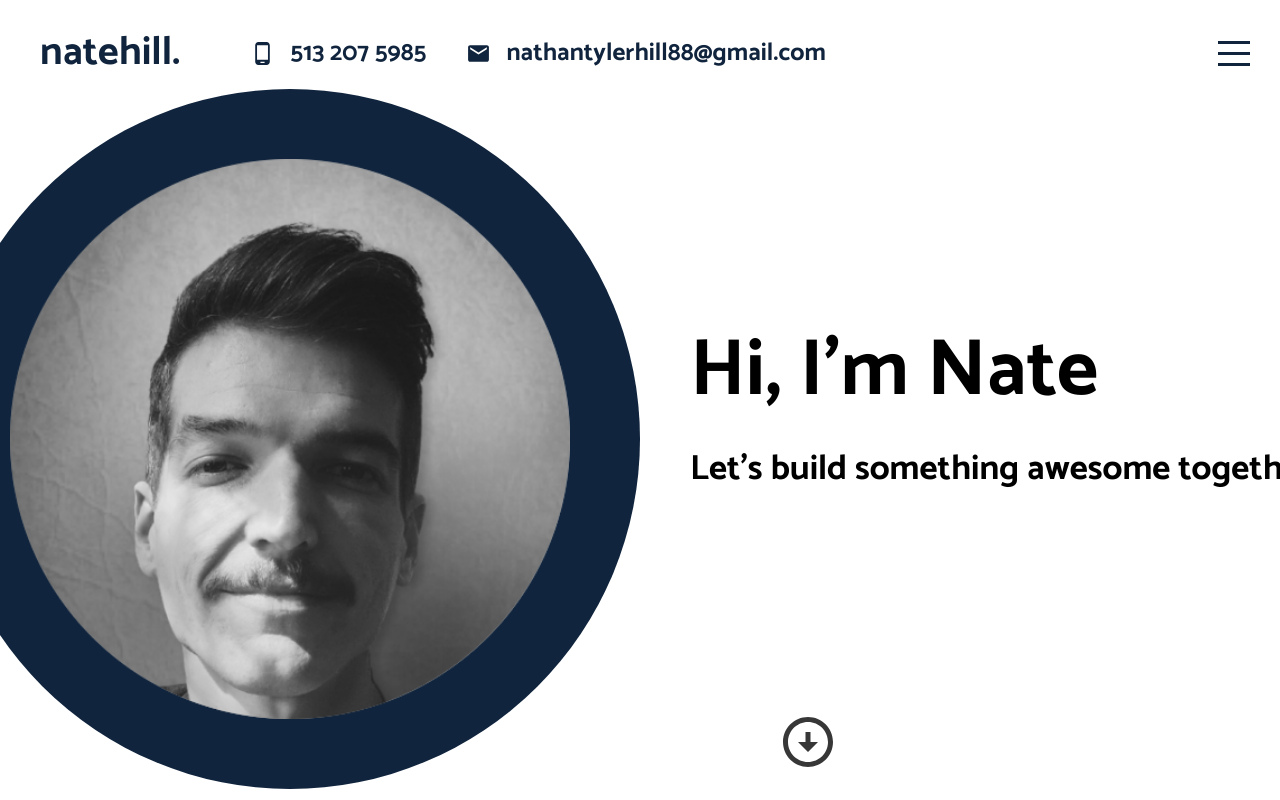
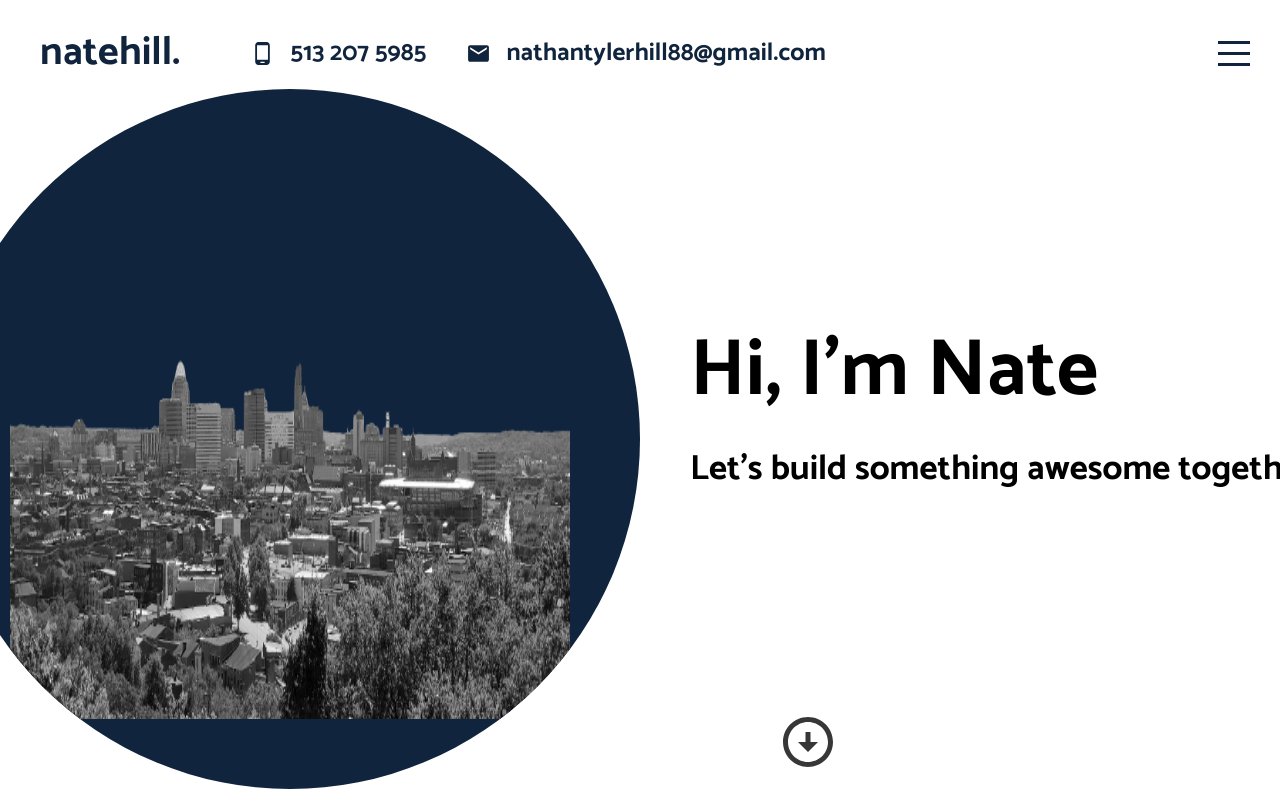
Before and after one commit to estin8/reactportfolio, a React (Create React App) app: page / in a window 1280 px wide. Built offline with nearby package versions, Linux system fonts and the light colour scheme.

Commit message:
changed intro image

```diff
--- a/src/components/intro/Intro.jsx
+++ b/src/components/intro/Intro.jsx
@@ -8,10 +8,10 @@ export default function Intro() {
       <div className="left">
         <div className="imgContainer">
           <img
-            src="assets/profile-pic.png"
+            src="assets/citybg.png"
             width="700px"
             height="700px"
-            alt="nate hill"
+            alt="cincinnati skyline"
           />
         </div>
       </div>
```
Also changed, not shown: public/assets/citybg.png (added).
